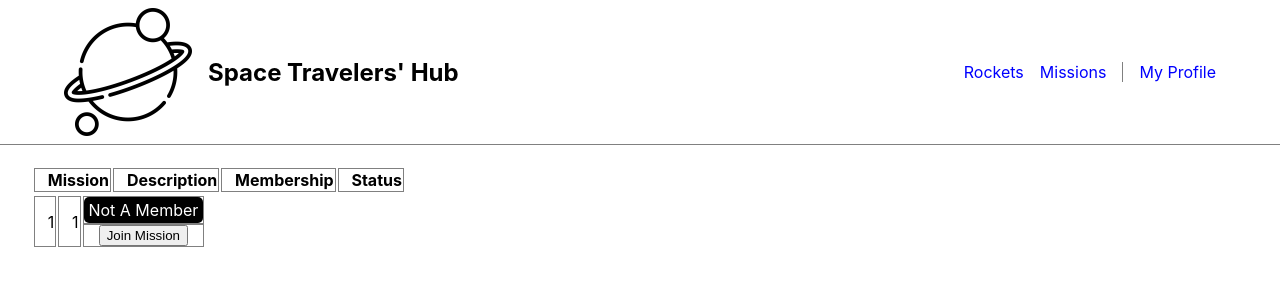
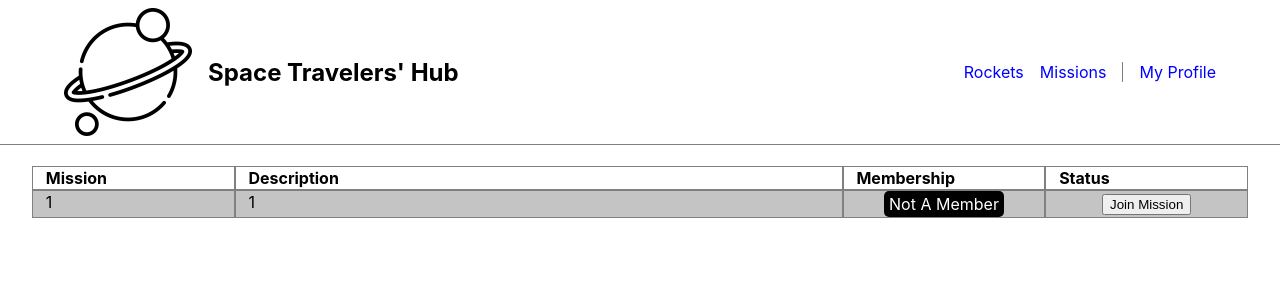
Before and after one commit to julzedz/space-travelers-hub, a React (Create React App) app: page /missions in a window 1280 px wide. Shown: the top 300 px of the page. Built offline with nearby package versions, Linux system fonts and the light colour scheme.

Commit message:
Style body-column-row and header-column-row

```diff
--- a/src/styles/missions.css
+++ b/src/styles/missions.css
@@ -25,17 +25,18 @@ table {
   text-align: left;
 }
 
-.column-row {
+.header-column-row,
+.body-column-row {
   display: grid;
   grid-template-columns: 1fr 3fr 1fr 1fr;
   gap: 0;
 }
 
-.column-row:nth-child(even) {
+.body-column-row:nth-child(odd) {
   background-color: rgba(128, 128, 128, 0.466);
 }
 
-.column-row:nth-child(odd) {
+.body-column-row:nth-child(even) {
   background-color: #fff;
 }
 
```
